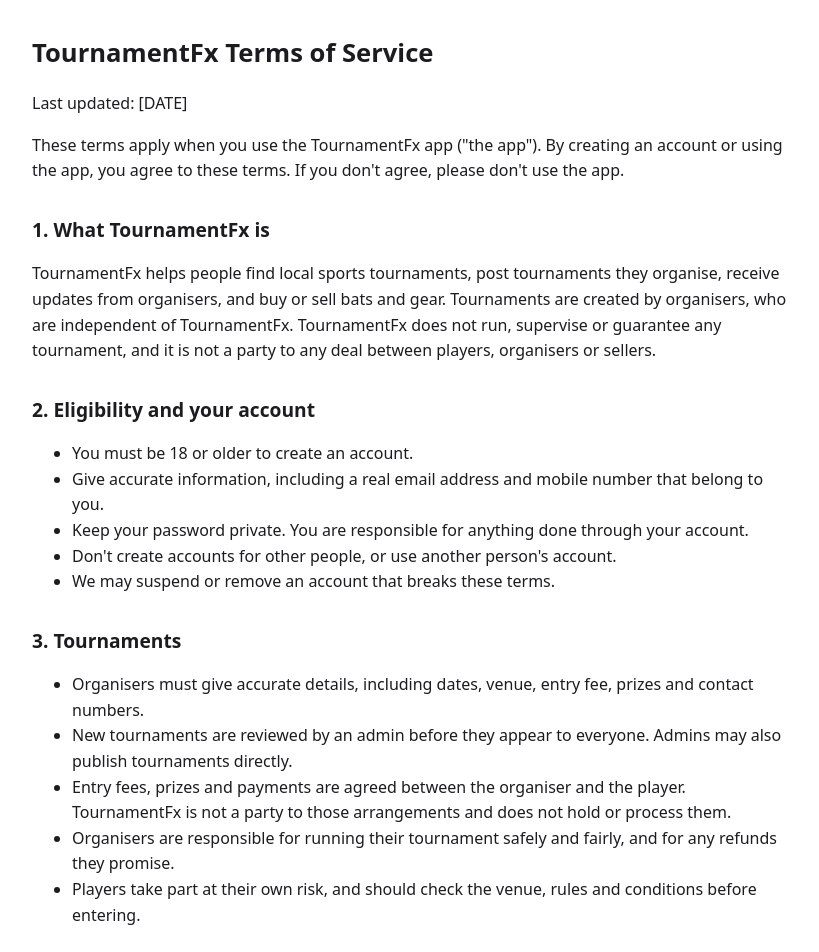
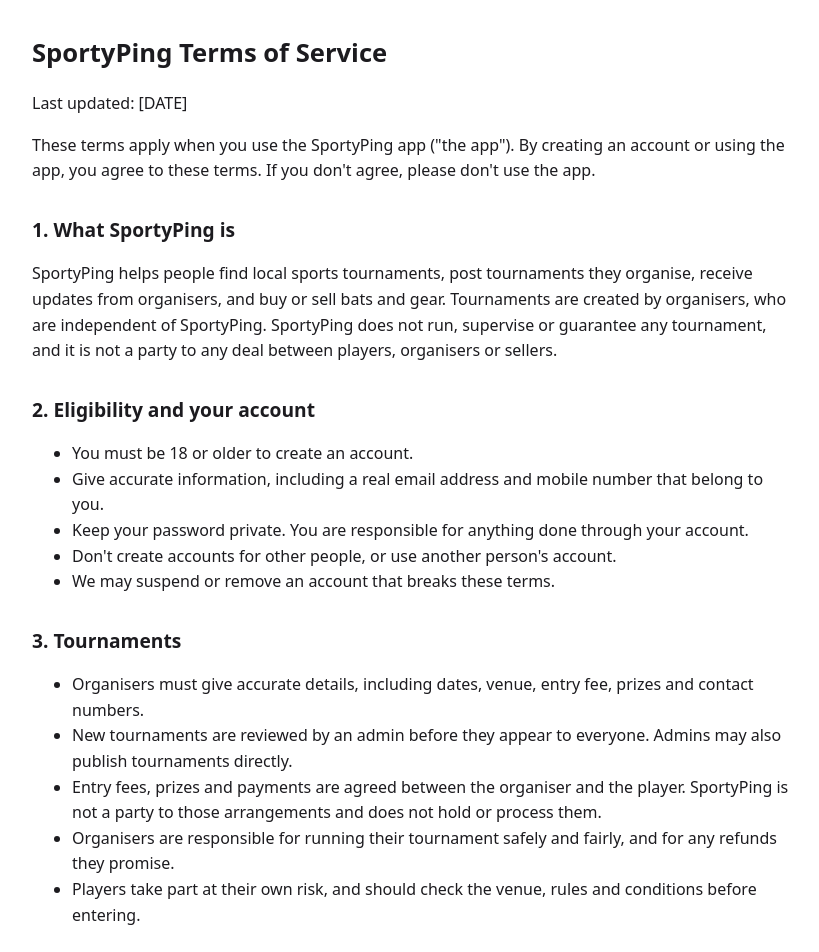
Before and after one commit to TournamentFx/TournamentFx, a plain HTML site: page terms.html in a window 1280 px wide. Shown: the top 952 px of the page, without its empty margins (228-1047 px from the left). Drawn offline with Linux system fonts and the light colour scheme.

Commit message:
Update terms.html

```diff
--- a/terms.html
+++ b/terms.html
@@ -3,7 +3,7 @@
 <head>
   <meta charset="utf-8">
   <meta name="viewport" content="width=device-width, initial-scale=1">
-  <title>TournamentFx Terms of Service</title>
+  <title>SportyPing Terms of Service</title>
   <style>
     :root { color-scheme: light dark; }
     body { font-family: system-ui, sans-serif; line-height: 1.6; max-width: 760px; margin: 0 auto; padding: 16px; color: #1c1b1f; background: #ffffff; }
@@ -17,13 +17,13 @@
   </style>
 </head>
 <body>
-  <h1>TournamentFx Terms of Service</h1>
+  <h1>SportyPing Terms of Service</h1>
   <p>Last updated: [DATE]</p>
 
-  <p>These terms apply when you use the TournamentFx app ("the app"). By creating an account or using the app, you agree to these terms. If you don't agree, please don't use the app.</p>
+  <p>These terms apply when you use the SportyPing app ("the app"). By creating an account or using the app, you agree to these terms. If you don't agree, please don't use the app.</p>
 
-  <h2>1. What TournamentFx is</h2>
-  <p>TournamentFx helps people find local sports tournaments, post tournaments they organise, receive updates from organisers, and buy or sell bats and gear. Tournaments are created by organisers, who are independent of TournamentFx. TournamentFx does not run, supervise or guarantee any tournament, and it is not a party to any deal between players, organisers or sellers.</p>
+  <h2>1. What SportyPing is</h2>
+  <p>SportyPing helps people find local sports tournaments, post tournaments they organise, receive updates from organisers, and buy or sell bats and gear. Tournaments are created by organisers, who are independent of SportyPing. SportyPing does not run, supervise or guarantee any tournament, and it is not a party to any deal between players, organisers or sellers.</p>
 
   <h2>2. Eligibility and your account</h2>
   <ul>
@@ -38,7 +38,7 @@
   <ul>
     <li>Organisers must give accurate details, including dates, venue, entry fee, prizes and contact numbers.</li>
     <li>New tournaments are reviewed by an admin before they appear to everyone. Admins may also publish tournaments directly.</li>
-    <li>Entry fees, prizes and payments are agreed between the organiser and the player. TournamentFx is not a party to those arrangements and does not hold or process them.</li>
+    <li>Entry fees, prizes and payments are agreed between the organiser and the player. SportyPing is not a party to those arrangements and does not hold or process them.</li>
     <li>Organisers are responsible for running their tournament safely and fairly, and for any refunds they promise.</li>
     <li>Players take part at their own risk, and should check the venue, rules and conditions before entering.</li>
   </ul>
@@ -57,7 +57,7 @@
   </ul>
 
   <h2>6. Content you post</h2>
-  <p>You keep ownership of the photos, text and updates you post. You give TournamentFx permission to store and show that content in the app so it can be used for its purpose. Don't post content that is illegal, abusive, hateful, sexual, misleading, infringing, or that shares someone else's private information without permission.</p>
+  <p>You keep ownership of the photos, text and updates you post. You give SportyPing permission to store and show that content in the app so it can be used for its purpose. Don't post content that is illegal, abusive, hateful, sexual, misleading, infringing, or that shares someone else's private information without permission.</p>
 
   <h2>7. Reports, blocks and removal</h2>
   <p>You can report a tournament, an ad or a player, and you can block a player. Admins review reports and may remove content or suspend accounts. We may act without notice where needed to keep people safe or to follow the law.</p>
@@ -69,7 +69,7 @@
   <p>You can delete your account in the app (Profile → Delete account) or by following the steps on our account deletion page. Deleting your account removes your personal information as described in our privacy policy. Tournaments you organised and ads you posted are removed with it.</p>
 
   <h2>10. Disclaimers and liability</h2>
-  <p>The app is provided as is. To the extent allowed by law, TournamentFx is not liable for losses arising from tournaments, from deals between users, or from information posted by organisers, players or sellers. Nothing in these terms limits liability that cannot be limited by law.</p>
+  <p>The app is provided as is. To the extent allowed by law, SportyPing is not liable for losses arising from tournaments, from deals between users, or from information posted by organisers, players or sellers. Nothing in these terms limits liability that cannot be limited by law.</p>
 
   <h2>11. Changes to these terms</h2>
   <p>We may update these terms. We'll change the date at the top, and tell you in the app about significant changes. If you keep using the app after a change, you accept the updated terms.</p>
@@ -79,6 +79,6 @@
 
   <h2>13. Contact</h2>
   <p>Questions about these terms: <a href="mailto:social28social@gmail.com">social28social@gmail.com</a><br>
-  Provider: TournamentFx</p>
+  Provider: SportyPing</p>
 </body>
 </html>
```
